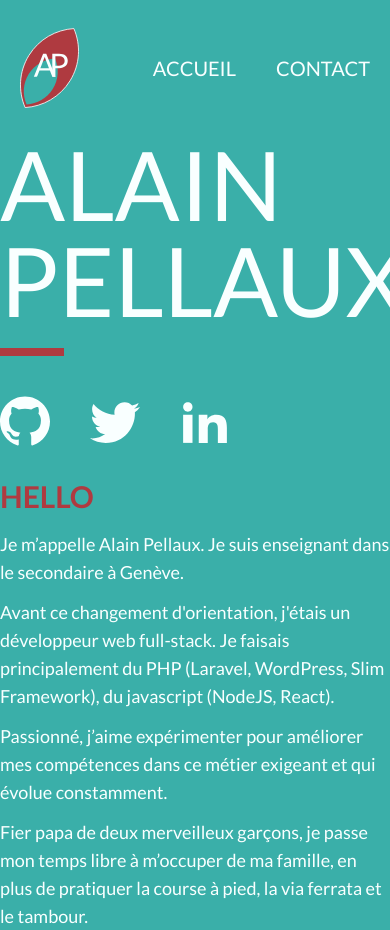
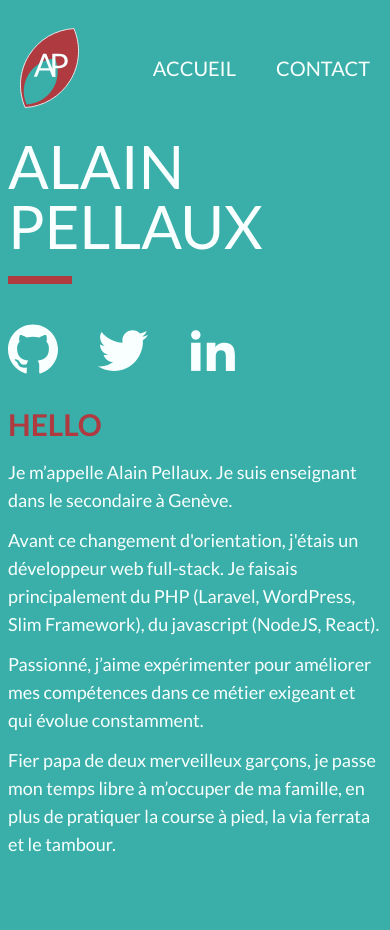
Before and after one commit to gallib/gallib.github.io, a Next.js app: page / in a window 390 px wide. After the commit the page ends 858 px from the top, so only its background shows below. Built offline with nearby package versions, Linux system fonts and the light colour scheme.

Commit message:
Improve style on small devices

```diff
--- a/components/layout.js
+++ b/components/layout.js
@@ -5,7 +5,7 @@ export default function Layout({ children }) {
     <>
         <div className="flex flex-col h-screen max-w-6xl mx-auto">
             <Navigation />
-            <main className="flex flex-grow">{children}</main>
+            <main className="flex flex-grow mx-2 lg:mx-0">{children}</main>
         </div>
     </>
   )
--- a/components/title.js
+++ b/components/title.js
@@ -3,8 +3,8 @@ import Link from 'next/link'
 export default function Title() {
     return (
         <>
-            <h2 className="text-8xl text-white uppercase">Alain</h2>
-            <h2 className="text-8xl text-white uppercase">Pellaux</h2>
+            <h2 className="text-6xl md:text-8xl text-white uppercase">Alain</h2>
+            <h2 className="text-6xl md:text-8xl text-white uppercase">Pellaux</h2>
             <div className="w-16 h-2 mt-5 bg-midred-500"></div>
             <div className="mt-10">
                 <Link href="https://github.com/gallib">
```
